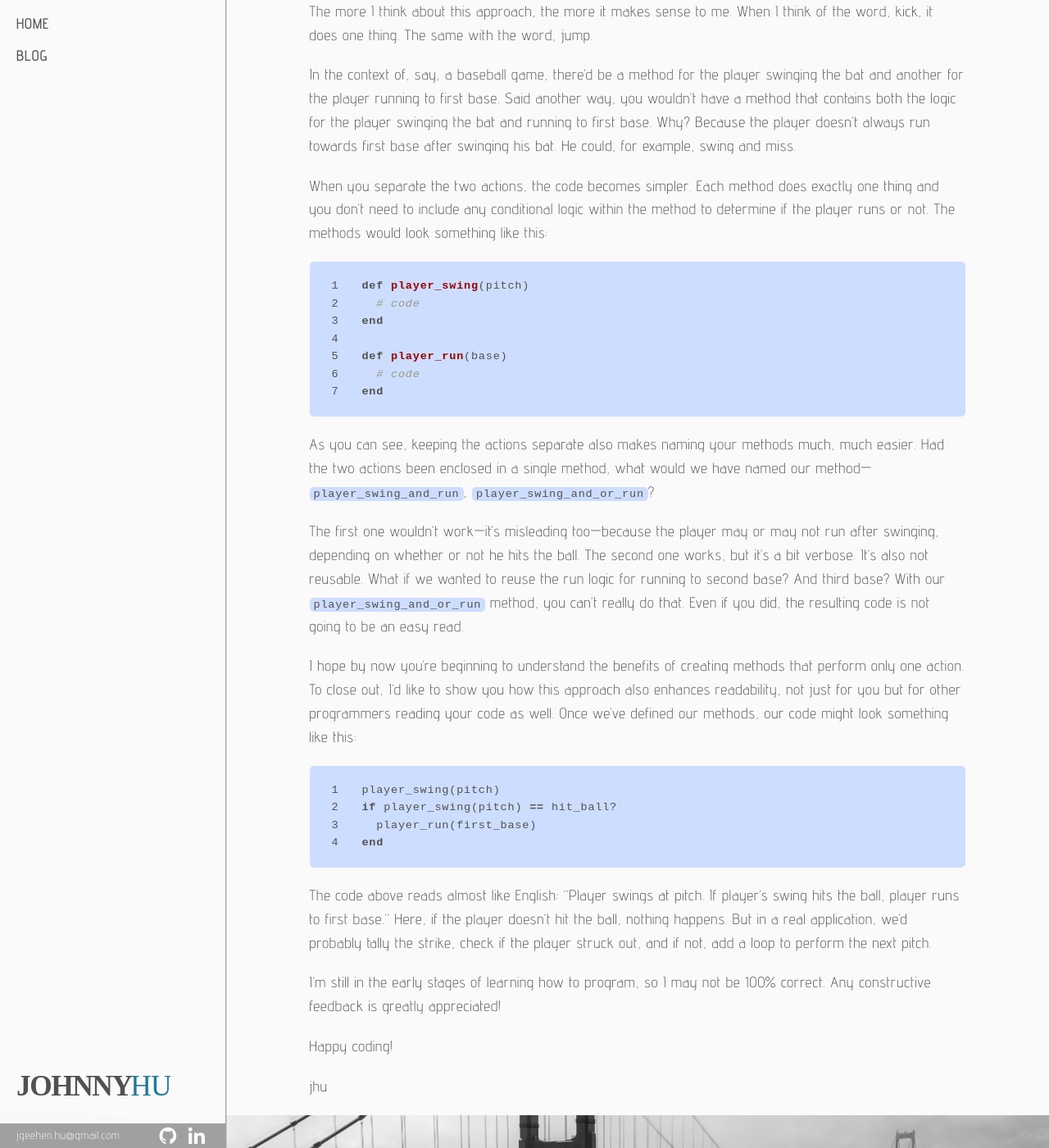
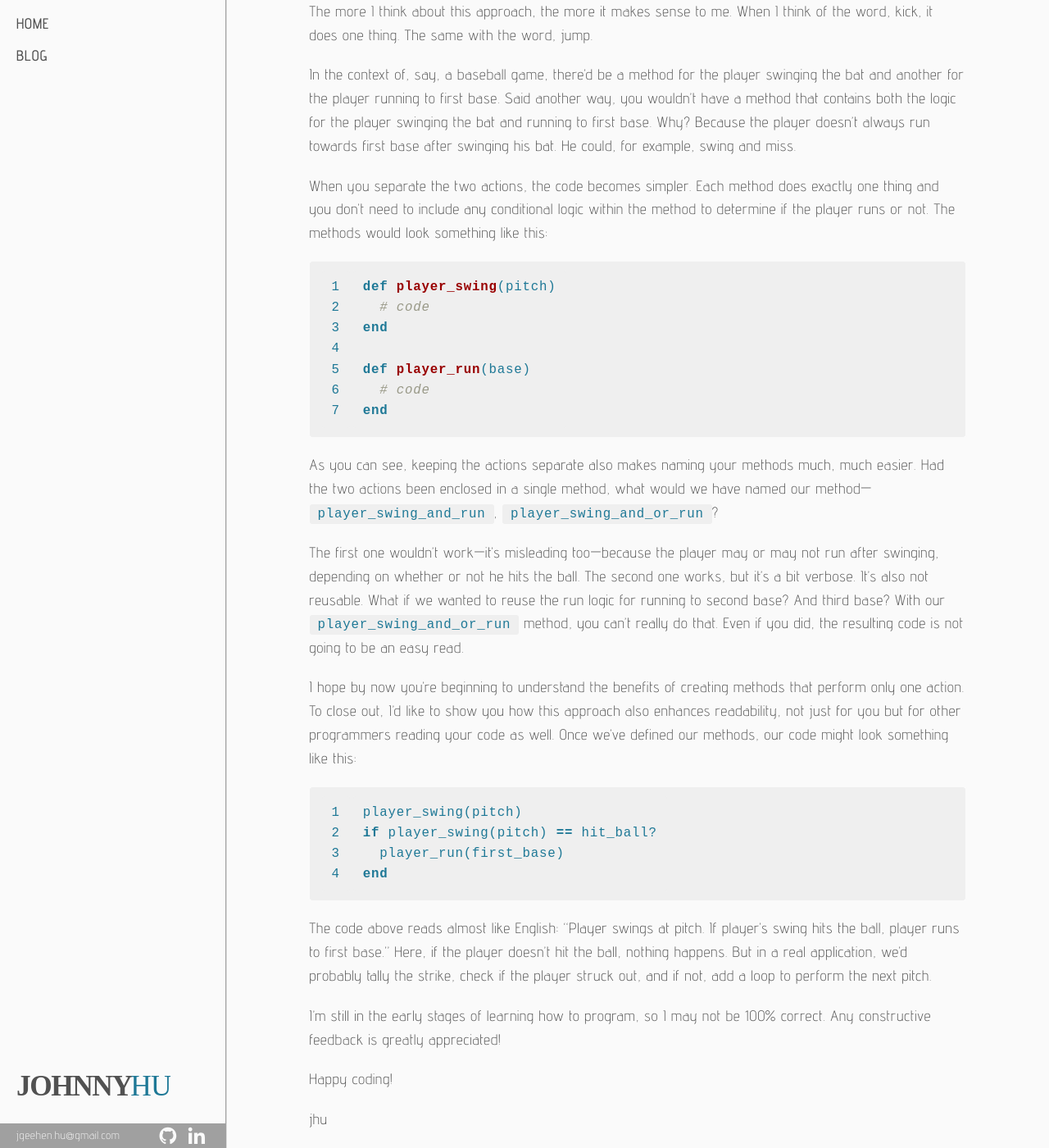
Before and after one commit to heyitsjhu/iamjhu.github.io, a Jekyll site: the page built from blog/_posts/2016-05-05-think-of-a-method-as-a-verb-it-should-only-do-one-thing-part-one.markdown, in a window 1280 px wide and 1400 px high, scrolled down 699 px. Shown: the whole window at 82% size. Built offline with Jekyll 4.4.1, drawn with Linux system fonts in a browser that asks for light colours.

Commit message:
update styles for html code and preformatted elements

```diff
--- a/_sass/_base.scss
+++ b/_sass/_base.scss
@@ -142,13 +142,14 @@ blockquote {
  */
 pre,
 code {
-    font-size: $smaller-font-size;
-    border-radius: 5px;
-    background-color: #CDDDFF;
+    font-size: $small-font-size;
+    border-radius: $radius;
+    background-color: #EFEFEF;
 }
 
 code {
-    padding: 1px 5px;
+    color: $brand-color;
+    padding: 3px 10px;
 }
 
 pre {
@@ -163,7 +164,7 @@ pre {
 }
 
 /*
- * Removes margin from nested pre-element
+ * Removes margin from nested pre-formatted element
  */
 td > pre {
     margin-bottom: 0;
--- a/css/main.scss
+++ b/css/main.scss
@@ -16,6 +16,7 @@ $base-line-height:      1.6;
 $base-letter-spacing:   0.8px;
 
 $spacing-unit:          40px;
+$radius:                3px;
 
 $background-color:      #FAFAFA;    // rgb(250,250,250)
 $text-color-dark:       #515151;    // rgb(81,81,81)
@@ -43,7 +44,8 @@ $grey-color-darker:     darken($grey-color, 40%);
 // Width of the content area
 $content-width:    960px;
 
-$on-palm:          768px;
+$bp-640:           640px;
+$on-tablet:        768px;
 $on-laptop:        1024px;
 $on-desktop:       1200px;
 
```
